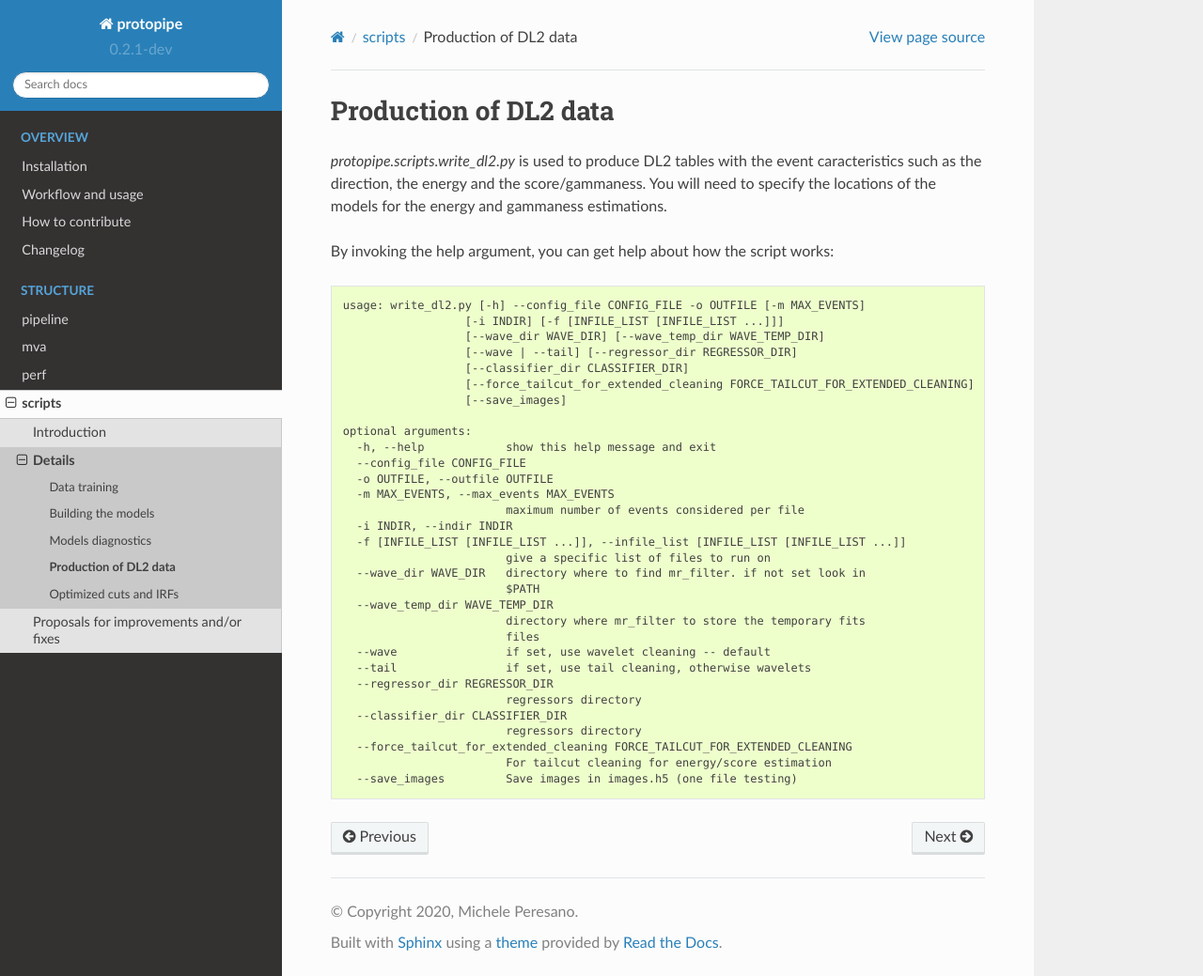
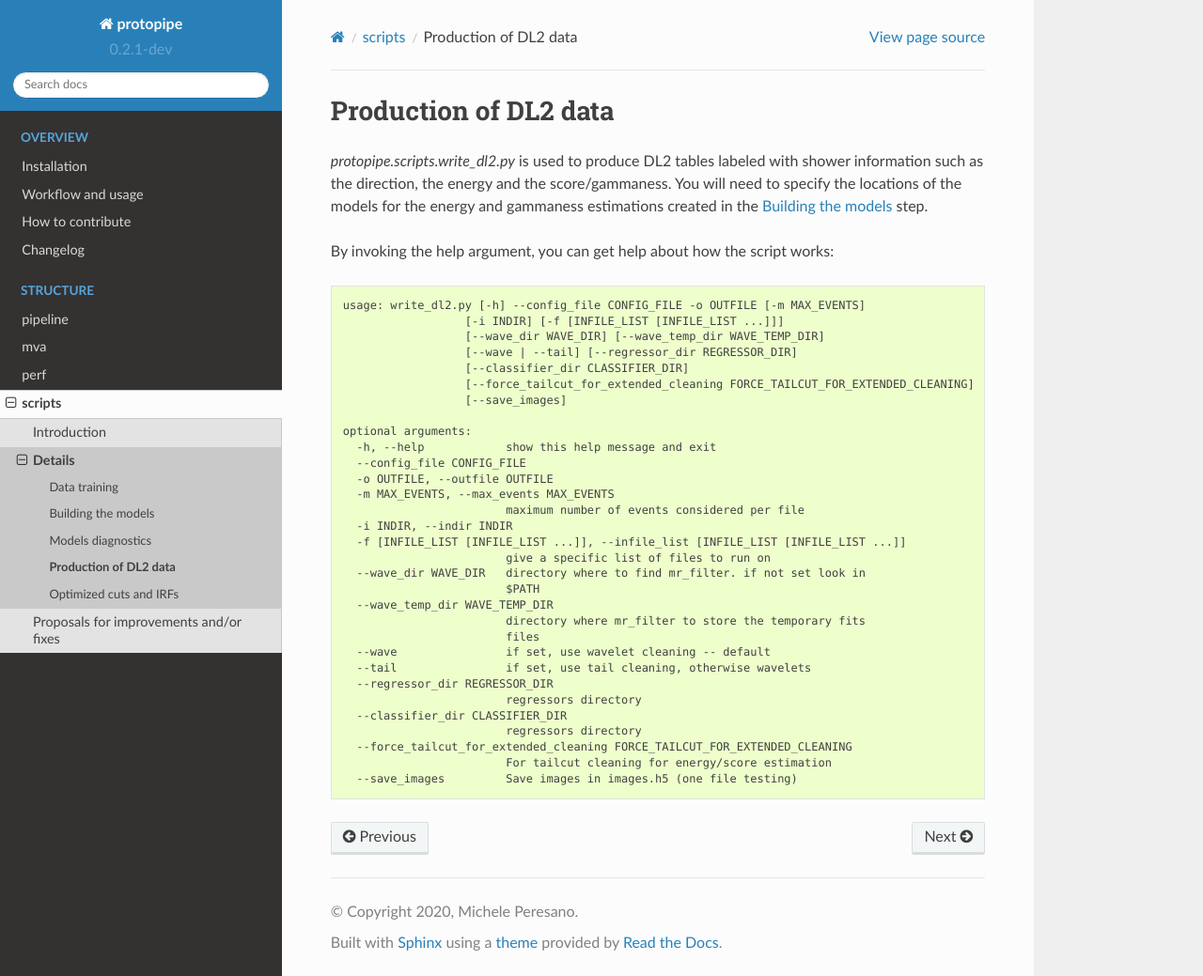
Before and after one commit to cta-observatory/protopipe, a Sphinx documentation site: the page built from docs/scripts/DL2.rst, in a window 1280 px wide and 1039 px high. Shown: the whole window at 94% size. Built offline with Sphinx 7.4.7 and the Read the Docs theme 2.0.0, drawn with Linux system fonts in a browser that asks for light colours; pages that are not in the unit, such as notebooks, are missing from menus.

Commit message:
Additional fixes

```diff
--- a/docs/install/basic.rst
+++ b/docs/install/basic.rst
@@ -10,7 +10,7 @@ Steps for installation:
 
   1. uncompress the file which is always called *protopipe-X.Y.Z* depending on version
   2. enter the folder ``cd protopipe-X.Y.Z``
-  3. create a dedicated environment ``conda env create -f environment.yml`` (protopipe_environment.yml up to release 0.2.1)
+  3. create a dedicated environment ``conda env create -f environment.yml`` (``protopipe_environment.yml`` up to release 0.2.1)
   4. activate it ``conda activate protopipe``
   5. install *protopipe* itself ``python setup.py install``
 
--- a/docs/scripts/DL2.rst
+++ b/docs/scripts/DL2.rst
@@ -3,10 +3,10 @@
 Production of DL2 data
 ======================
 
-`protopipe.scripts.write_dl2.py` is used to produce DL2 tables with the event
-caracteristics such as the direction, the energy and the score/gammaness.
+`protopipe.scripts.write_dl2.py` is used to produce DL2 tables labeled with
+shower information such as the direction, the energy and the score/gammaness.
 You will need to specify the locations of the models for the energy and
-gammaness estimations.
+gammaness estimations created in the :ref:`model_building` step.
 
 By invoking the help argument, you can get help about how the script works:
 
```
